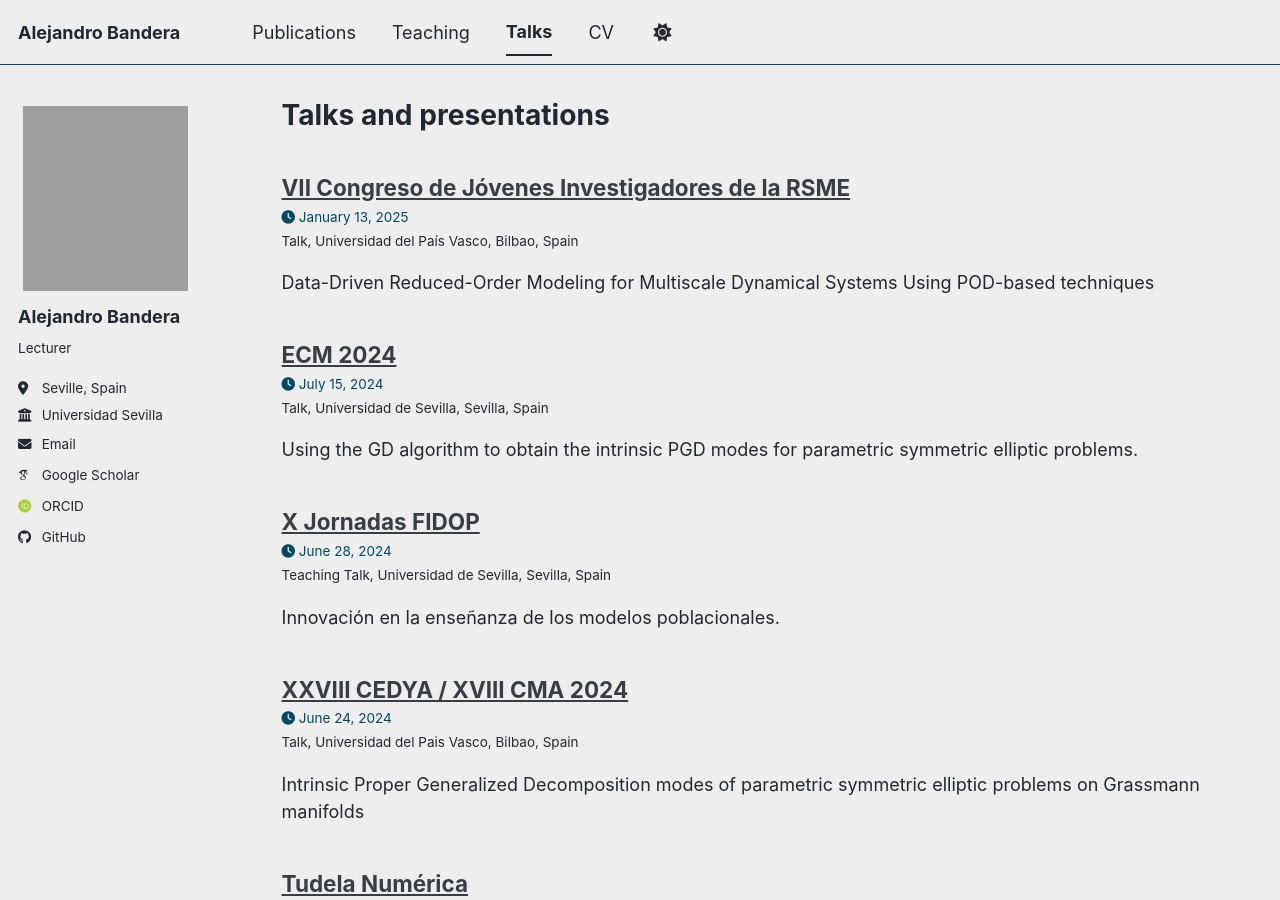
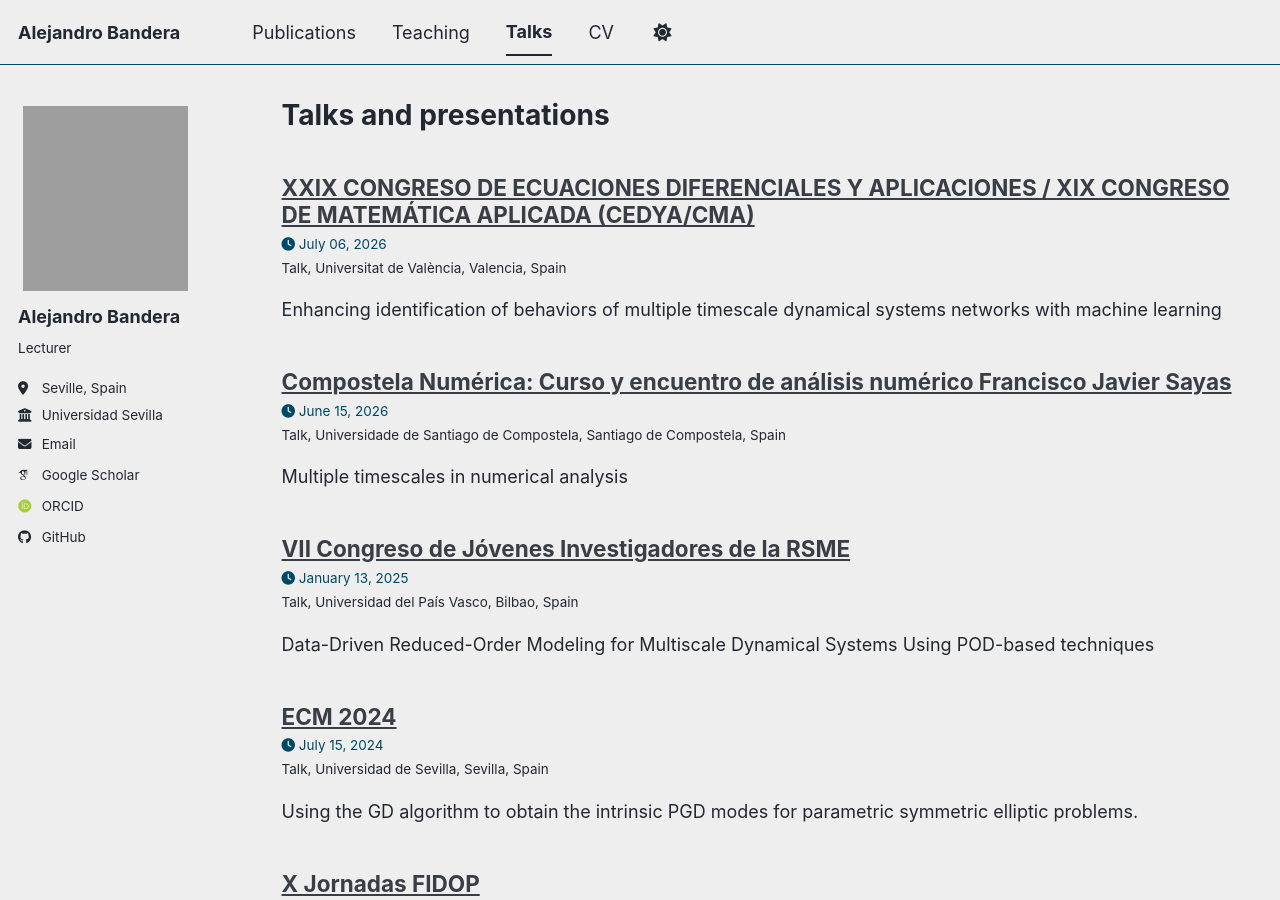
Before and after one commit to abanderam/abanderam.github.io, a Jekyll site: the page built from _pages/talks.html, in a window 1280 px wide and 900 px high. Built offline with Jekyll 4.4.1, drawn with Linux system fonts in a browser that asks for light colours; nearby versions of some CDN libraries; some web fonts are replaced; a script bundle is joined from its source files by our own code; library files that are not in the unit come from our copies.

Commit message:
Actualización Septiembre 2026

```diff
--- /dev/null
+++ b/_talks/2026_CEDYA.md
@@ -0,0 +1,11 @@
+---
+title: "XXIX CONGRESO DE ECUACIONES DIFERENCIALES Y APLICACIONES / XIX CONGRESO DE MATEMÁTICA APLICADA (CEDYA/CMA)"
+collection: talks
+type: "Talk"
+permalink: /talks/2026_CEDYA
+venue: "Universitat de València"
+date: 2026-07-06
+location: "Valencia, Spain"
+---
+
+Enhancing identification of behaviors of multiple timescale dynamical systems networks with machine learning
--- /dev/null
+++ b/_talks/2026_CompostelaNumerica.md
@@ -0,0 +1,11 @@
+---
+title: "Compostela Numérica: Curso y encuentro de análisis numérico Francisco Javier Sayas"
+collection: talks
+type: "Talk"
+permalink: /talks/2026_CompostelaNumerica
+venue: "Universidade de Santiago de Compostela"
+date: 2026-06-15
+location: "Santiago de Compostela, Spain"
+---
+
+Multiple timescales in numerical analysis
```
Also changed, not shown: _pages/teaching-resources.md (+2 -2 lines).
